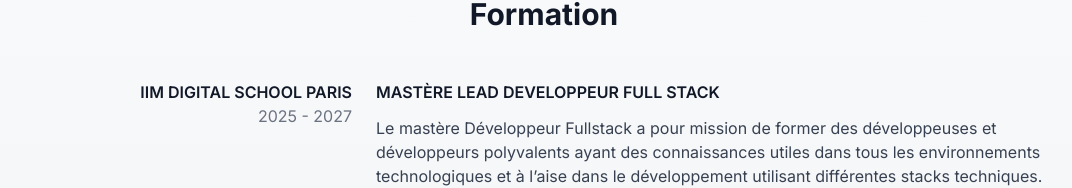
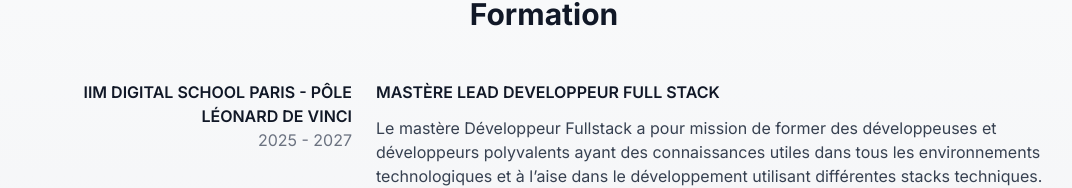
Before and after one commit to dancodeur/dan-elenga, a Next.js app: page / in a window 1280 px wide. Shown: the part 4166-4354 px from the top of the page, without its empty margins (96-1168 px from the left). Built offline with nearby package versions, Linux system fonts and the light colour scheme; no server answers.

Commit message:
Fix: Ajustement des détails concernant

```diff
--- a/app/page.tsx
+++ b/app/page.tsx
@@ -406,7 +406,7 @@ export default function Home() {
           <div className="space-y-8">
             <div className="flex gap-6">
               <div className="hidden md:block w-24 md:w-[20rem] text-right text-gray-500 dark:text-zinc-500">
-                  <h3 className="text-md font-semibold text-gray-900 dark:text-zinc-300">IIM DIGITAL SCHOOL PARIS</h3>
+                  <h3 className="text-md font-semibold text-gray-900 dark:text-zinc-300">IIM DIGITAL SCHOOL PARIS - PÔLE LÉONARD DE VINCI</h3>
                   <span>2025 - 2027</span>
                </div>
               <div className="flex-1">
```
